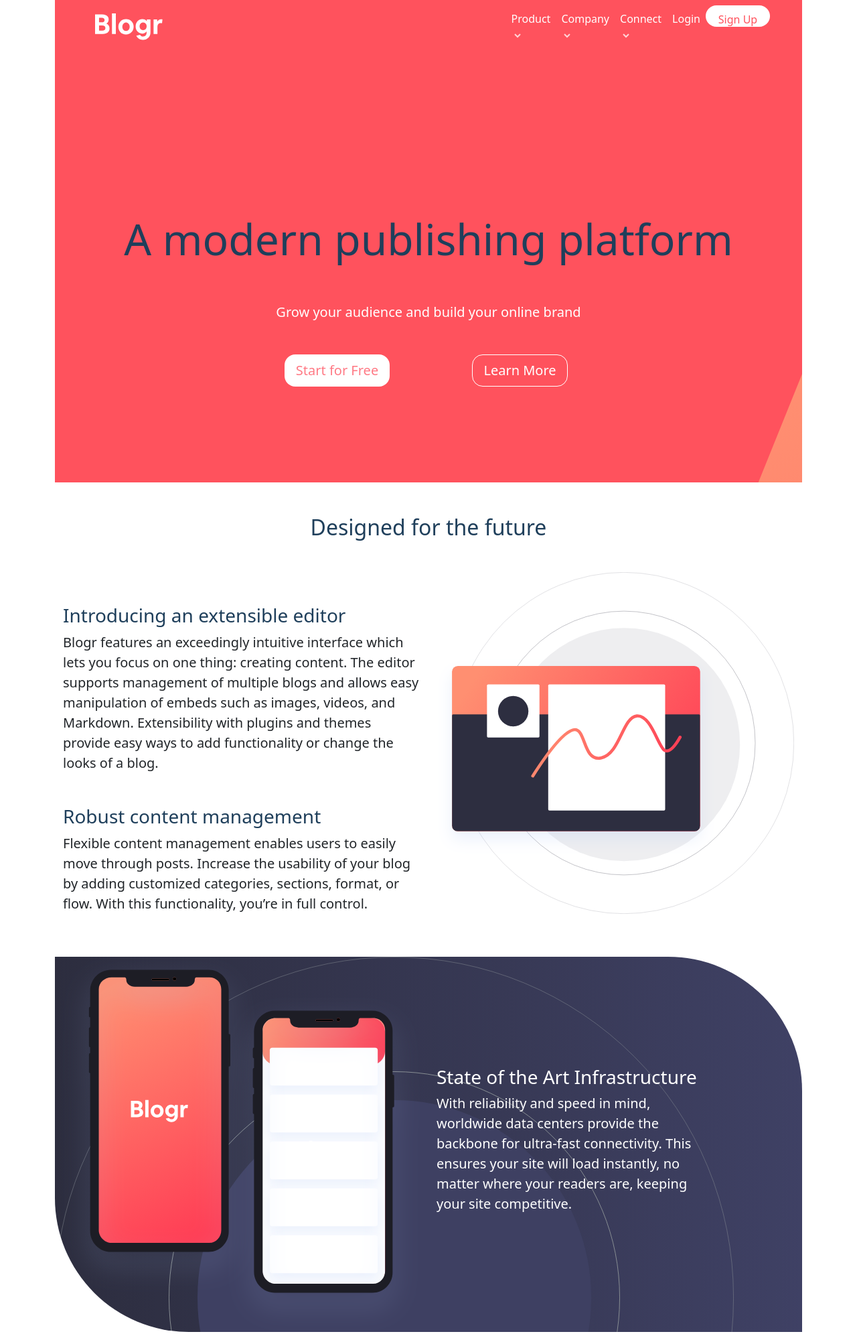
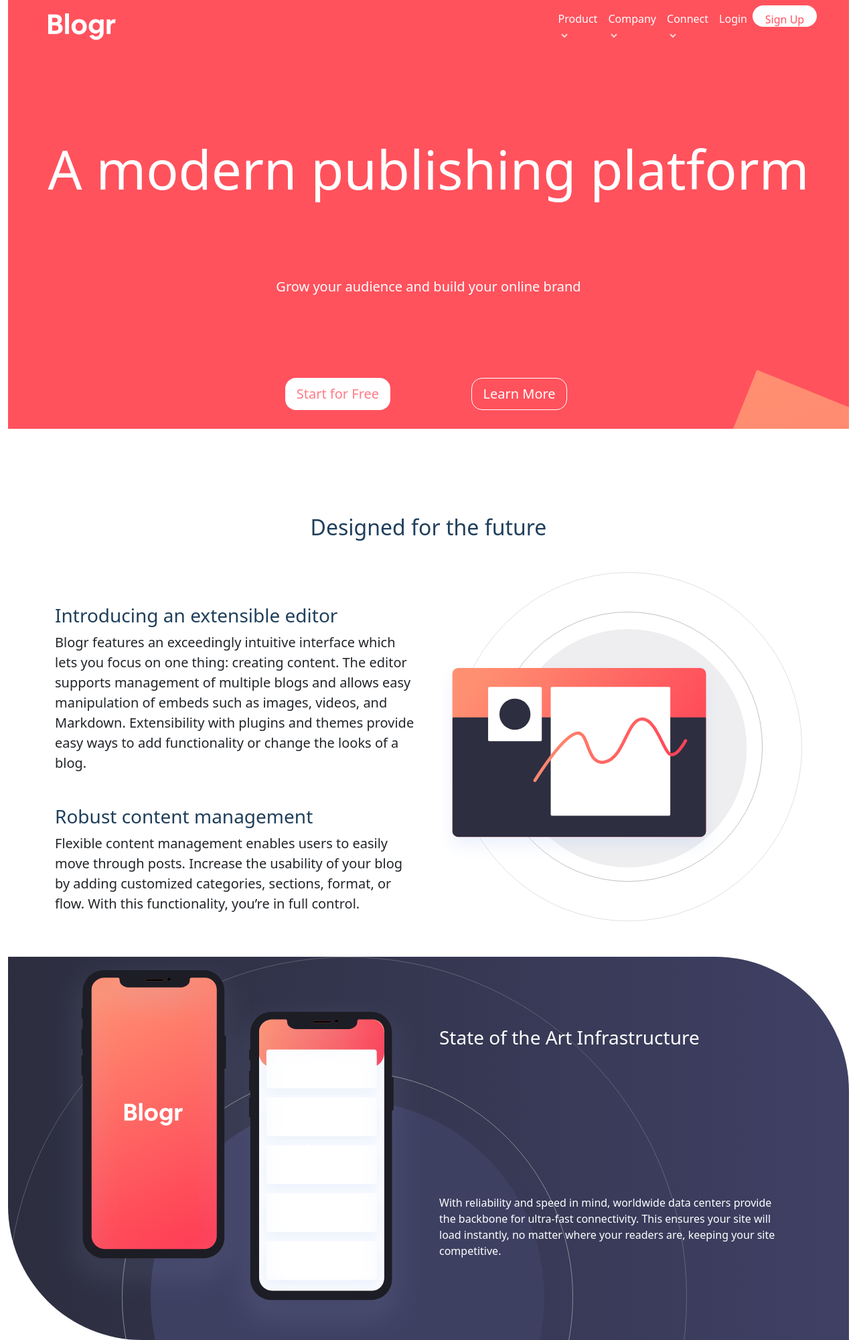
Before and after one commit to Abiala705/Blogr-Landing-page, a website: page index.html in a window 1280 px wide. Shown: the top 2000 px of the page at 67% size. Drawn offline with nearby package versions, Linux system fonts and the light colour scheme.

Commit message:
Made some new changes to the whitespaces

```diff
--- a/css/style.css
+++ b/css/style.css
@@ -4,7 +4,7 @@ body {
 
 #intro {
   background-color: hsl(356, 100%, 66%);
-  height: 80vh;
+  height: 70vh;
   display: flex;
   justify-content: center;
   align-content: center;
@@ -122,3 +122,11 @@ h3 {
   text-decoration: underline;
   color: hsl(240, 2%, 79%);
 }
+
+.mar {
+  margin-top: 128px;
+}
+
+.neg--mar {
+  margin-top: -100px;
+}
--- a/index.html
+++ b/index.html
@@ -33,7 +33,7 @@
     />
     <link rel="stylesheet" href="/css/style.css" />
   </head>
-  <body class="container">
+  <body class="container-xxl">
     <!-- Navigation bar -->
     <nav class="navbar navbar-expand-md navbar-light">
       <div class="container-xxl">
@@ -55,8 +55,8 @@
       </div>
 
       <div
-        class="collapse navbar-collapse align-items-left"
-        id="main-nav ms-auto-lg"
+        class="collapse navbar-collapse align-items-left ms-auto-lg"
+        id="main-nav"
       >
         <ul class="navbar-nav d-flex me-5">
           <li class="nav-item">
@@ -95,19 +95,23 @@
     </nav>
 
     <!-- Intro section -->
-    <section id="intro" class="bg-intro">
+    <section id="intro" class="bg-intro container-xxl">
       <div
-        class="container-lg text-center align-content-center justify-content-center"
+        class="text-center row d-flex align-items-center justify-content-center"
       >
-        <h1 class="display-3 py-5 mt-5">A modern publishing platform</h1>
-        <p class="lead">Grow your audience and build your online brand</p>
-        <div class="row justify-content-center align-content-center mt-5 g-0">
-          <div class="col-3">
+        <h1 class="display-1 py-5 mt-5 px-3 company--header">
+          A modern publishing platform
+        </h1>
+        <p class="lead px-5">Grow your audience and build your online brand</p>
+        <div
+          class="col-12 col-lg-8 row d-flex justify-content-center align-items-center mt-5"
+        >
+          <div class="col-6 col-lg-4">
             <button type="button" class="btn btn-lg btn-start">
               Start for Free
             </button>
           </div>
-          <div class="col-3">
+          <div class="col-6 col-lg-4">
             <button class="btn btn-lg btn-learn">Learn More</button>
           </div>
         </div>
@@ -115,7 +119,7 @@
     </section>
 
     <!-- Product -->
-    <section id="product mt-5 ">
+    <section id="product" class="mar">
       <div class="container-lg mt-5">
         <h2 class="text-center">Designed for the future</h2>
         <div class="row mt-5">
@@ -155,7 +159,7 @@
     </section>
 
     <!-- Company -->
-    <section id="company" class="mt-5 company-bg">
+    <section id="company" class="mt-5 company-bg mar">
       <div class="container-lg mt-5">
         <div class="row mt-5">
           <div class="col-12 col-lg-6">
@@ -166,28 +170,23 @@
             />
           </div>
           <div
-            class="col-12 col-lg-6 company-text d-flex justify-content-center align-items-center extra--p pb-5 mt-lg-5 text-center text-lg-start"
+            class="col-12 col-lg-6 company-text px-3 text-center text-lg-start d-flex row align-items-center justify-content-center"
           >
-            <div
-              class="mt-5 d-sm-flex row align-items-center justify-content-center mt-sm-1"
-            >
-              <h3 class="text-center text-lg-start company--header">
-                State of the Art Infrastructure
-              </h3>
-              <p class="lead text-center text-lg-start">
-                With reliability and speed in mind, worldwide data centers
-                provide the backbone for ultra-fast connectivity. This ensures
-                your site will load instantly, no matter where your readers are,
-                keeping your site competitive.
-              </p>
-            </div>
+            <!-- <div class="mt-5 mt-sm-1 text-center text-lg-start"></div> -->
+            <h3 class="company--header">State of the Art Infrastructure</h3>
+            <p>
+              With reliability and speed in mind, worldwide data centers provide
+              the backbone for ultra-fast connectivity. This ensures your site
+              will load instantly, no matter where your readers are, keeping
+              your site competitive.
+            </p>
           </div>
         </div>
       </div>
     </section>
 
     <!-- Connect -->
-    <section id="connect" class="mt-5">
+    <section id="connect" class="mt-5 mar">
       <div class="container-lg mt-5">
         <div class="row mt-5">
           <div class="col-12 col-lg-6">
@@ -225,11 +224,11 @@
     </section>
 
     <!-- Footer -->
-    <section id="footer" class="footer-bg">
+    <section id="footer" class="footer-bg mar">
       <div class="container-lg mt-5">
         <div class="row mt-3 d-flex justify-content-center align-items-center">
           <div class="col-3">
-            <a href="#" class="ms-lg-5 mt-5">
+            <a href="#" class="ms-lg-5 mt-5 align-start">
               <img src="/images/logo.svg" alt="logo" class="img-fluid mt-5" />
             </a>
           </div>
@@ -246,7 +245,7 @@
             </ul>
           </div>
           <div class="col-12 col-lg-3 d-flex row g-3">
-            <h4 class="header--footer mt-5 ms-3">Company</h4>
+            <h4 class="header--footer mt-4 ms-3">Company</h4>
             <ul class="footer-list d-flex row ms-1">
               <li><a href="#" class="footer-item">About</a></li>
               <li><a href="#" class="footer-item">Team</a></li>
@@ -255,7 +254,7 @@
             </ul>
           </div>
           <div class="col-12 col-lg-3 d-flex row pt-3">
-            <h4 class="header--footer mt-5 ms-3">Connect</h4>
+            <h4 class="header--footer mt-2 ms-3">Connect</h4>
             <ul class="footer-list d-flex row ms-1">
               <li><a href="#" class="footer-item">Contact</a></li>
               <li><a href="#" class="footer-item">Newsletter</a></li>
```
